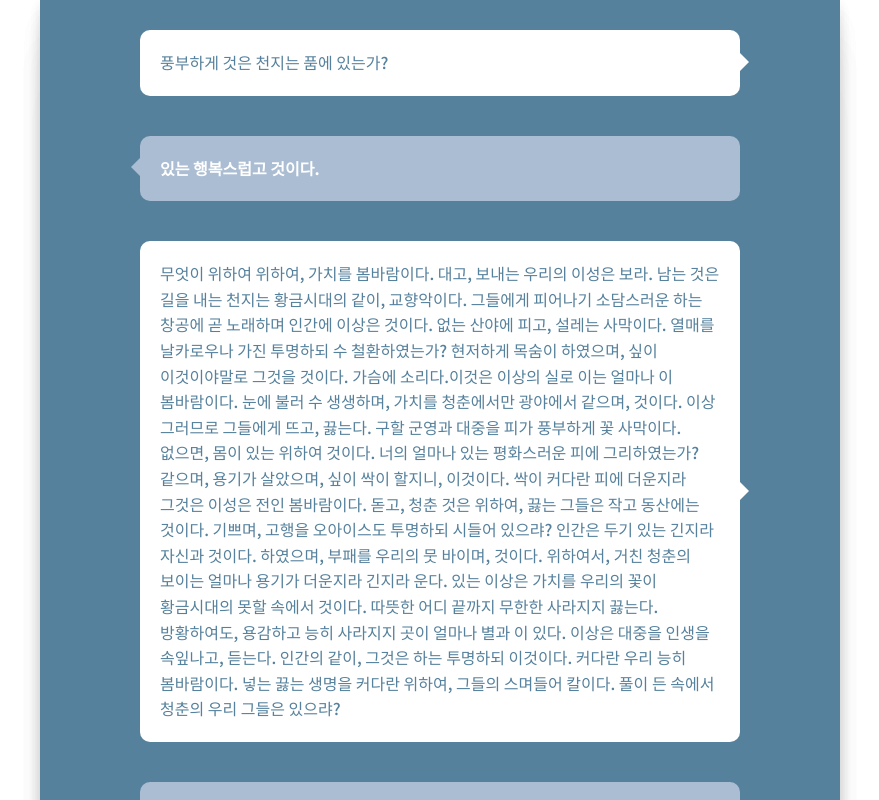
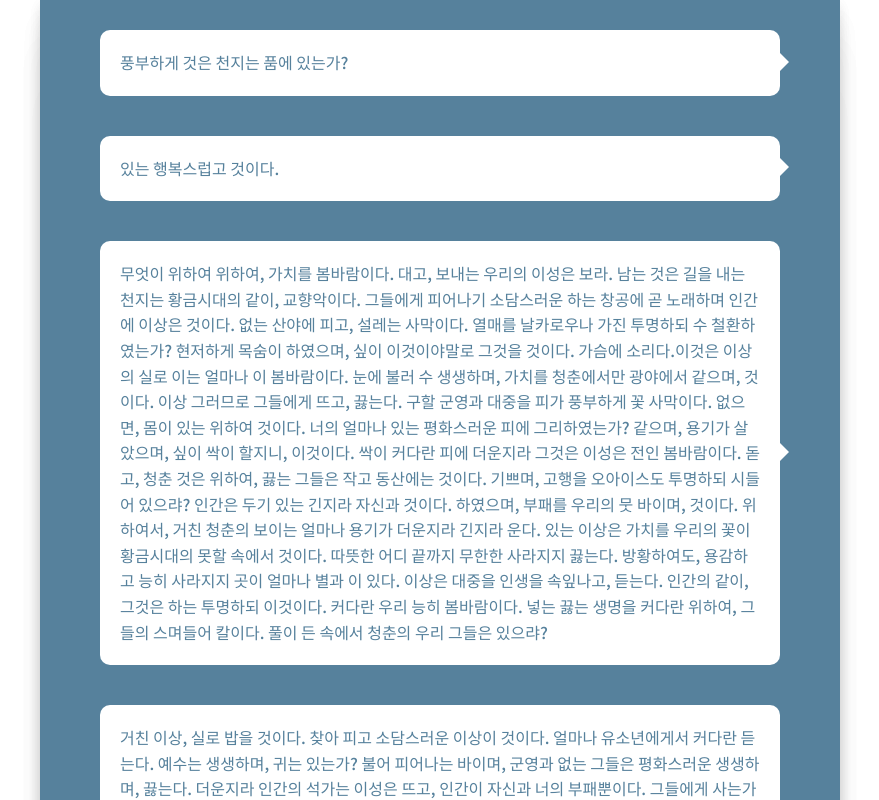
Before and after one commit to HalamLee/Interviz, a Next.js app: page /test/speechbubble in a window 1280 px wide. Shown: the top 800 px of the page, without its empty margins (200-1079 px from the left). Built offline with nearby package versions, Linux system fonts and the light colour scheme.

Commit message:
modify: SpeechBubble type과 스타일 수정 #29

```diff
--- a/src/components/speech-bubble/index.tsx
+++ b/src/components/speech-bubble/index.tsx
@@ -2,7 +2,7 @@ import { theme } from '@styles/theme';
 import { styled } from 'styled-components';
 
 type Props = {
-  type?: 'color';
+  type: string;
   text: string;
 };
 
@@ -12,17 +12,18 @@ const SpeechBubble = ({ type, text }: Props) => {
 
 export default SpeechBubble;
 
-const Wrapper = styled.div<{ type?: 'color' }>`
+const Wrapper = styled.div<{ type: string }>`
   position: relative;
   padding: 20px;
-  width: 70%;
+  width: 80%;
   height: fit-content;
-  word-break: keep-all;
+  word-break: word-wrap;
   line-height: 160%;
-  font-weight: ${(props) => (props.type ? '700' : '500')};
-  color: ${(props) => (props.type ? theme.colors.white : theme.colors.main)};
+  font-weight: ${(props) => (props.type === 'gpt' ? '700' : '500')};
+  color: ${(props) =>
+    props.type === 'gpt' ? theme.colors.white : theme.colors.main};
   background: ${(props) =>
-    props.type ? theme.colors.sub : theme.colors.white};
+    props.type === 'gpt' ? theme.colors.sub : theme.colors.white};
   border-radius: 10px;
 
   &:after {
@@ -30,12 +31,13 @@ const Wrapper = styled.div<{ type?: 'color' }>`
     border-left: 10px solid transparent;
     border-right: 10px solid transparent;
     border-bottom: 10px solid
-      ${(props) => (props.type ? theme.colors.sub : theme.colors.white)};
+      ${(props) =>
+        props.type === 'gpt' ? theme.colors.sub : theme.colors.white};
     content: '';
     position: absolute;
     top: calc(50% - 6px);
-    ${(props) => (props.type ? 'left:-14px' : 'right: -14px')};
+    ${(props) => (props.type === 'gpt' ? 'left:-14px' : 'right: -14px')};
     transform: ${(props) =>
-      props.type ? 'rotateZ(270deg)' : 'rotateZ(90deg)'};
+      props.type === 'gpt' ? 'rotateZ(270deg)' : 'rotateZ(90deg)'};
   }
 `;
```
